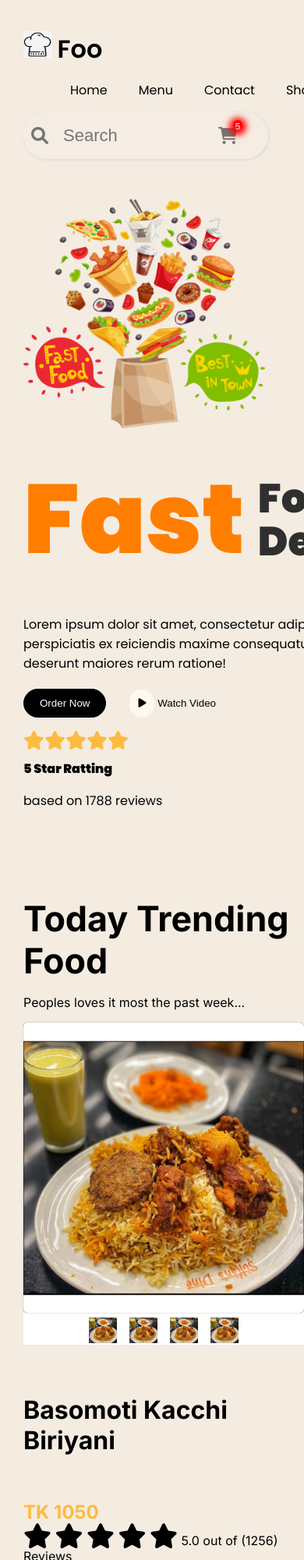
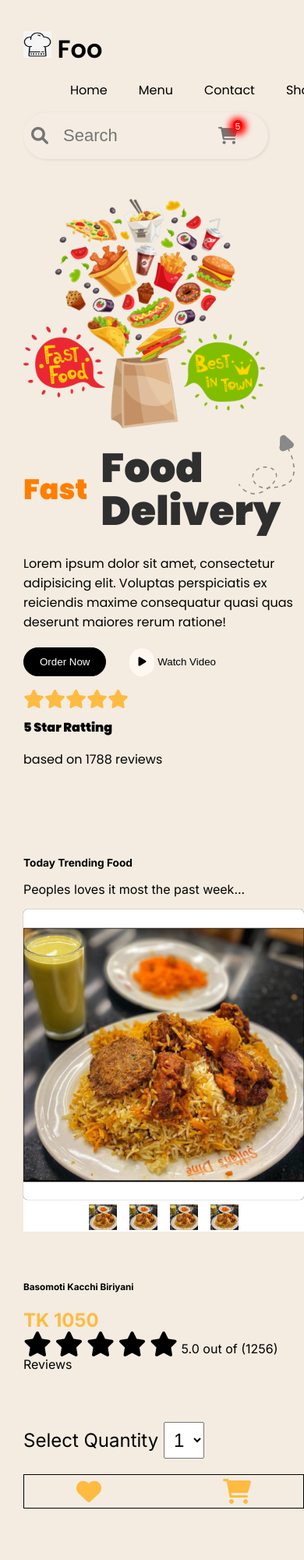
Before and after one commit to amazbhola/html-food-template, a plain HTML site: page index.html in a window 390 px wide. Shown: the top 2000 px of the page at 78% size. Drawn offline with nearby package versions, Linux system fonts and the light colour scheme.

Commit message:
vw properties add for responsiv layout

```diff
--- a/css/style.css
+++ b/css/style.css
@@ -145,7 +145,7 @@ h6 {
 }
 
 .trending h2 {
-    font-size: 2.8em;
+    font-size: 3.5vw;
 }
 
 .trending-item {
@@ -173,7 +173,7 @@ h6 {
 }
 
 .right-content div h4 {
-    font-size: 2em;
+    font-size: 3vw;
     margin-bottom: 1.8em;
 }
 
@@ -265,7 +265,7 @@ select {
 }
 
 .left-slider-content h1 {
-    font-size: 125px;
+    font-size: 9.3vw;
     font-weight: 700;
     color: #FF7E00;
     padding-right: 17px;
@@ -282,9 +282,10 @@ select {
 
 .left-slider-content>div img {
     position: absolute;
-    width: 200px;
-    left: 416px;
-    top: -100px;
+    width: 32%;
+    height: auto;
+    left: 80%;
+    top: -36%;
 }
 
 .right-slider-content img {
@@ -332,7 +333,7 @@ button.play i {
     font-family: inter;
 }
 .popular-item>h2 {
-   font-size: 44px;
+   font-size: 3.5vw;
 }
 
 .card-items {
@@ -449,7 +450,7 @@ span {
 }
 
 .contact-us h2 {
-    font-size: 44px;
+    font-size: 3.5vw;
     font-weight: 700;
     padding: 40px 0px;
 }
@@ -491,9 +492,9 @@ span {
     flex-basis: 80%;
     background-color: #008F17;
     border-bottom: 1px solid #92918f;
-    padding: 20px 40px;
+    padding: .9% 3%;
     color: white;
-    font-size: 2em;
+    font-size: 2.5vw;
     font-weight: 700;
 }
 
```
